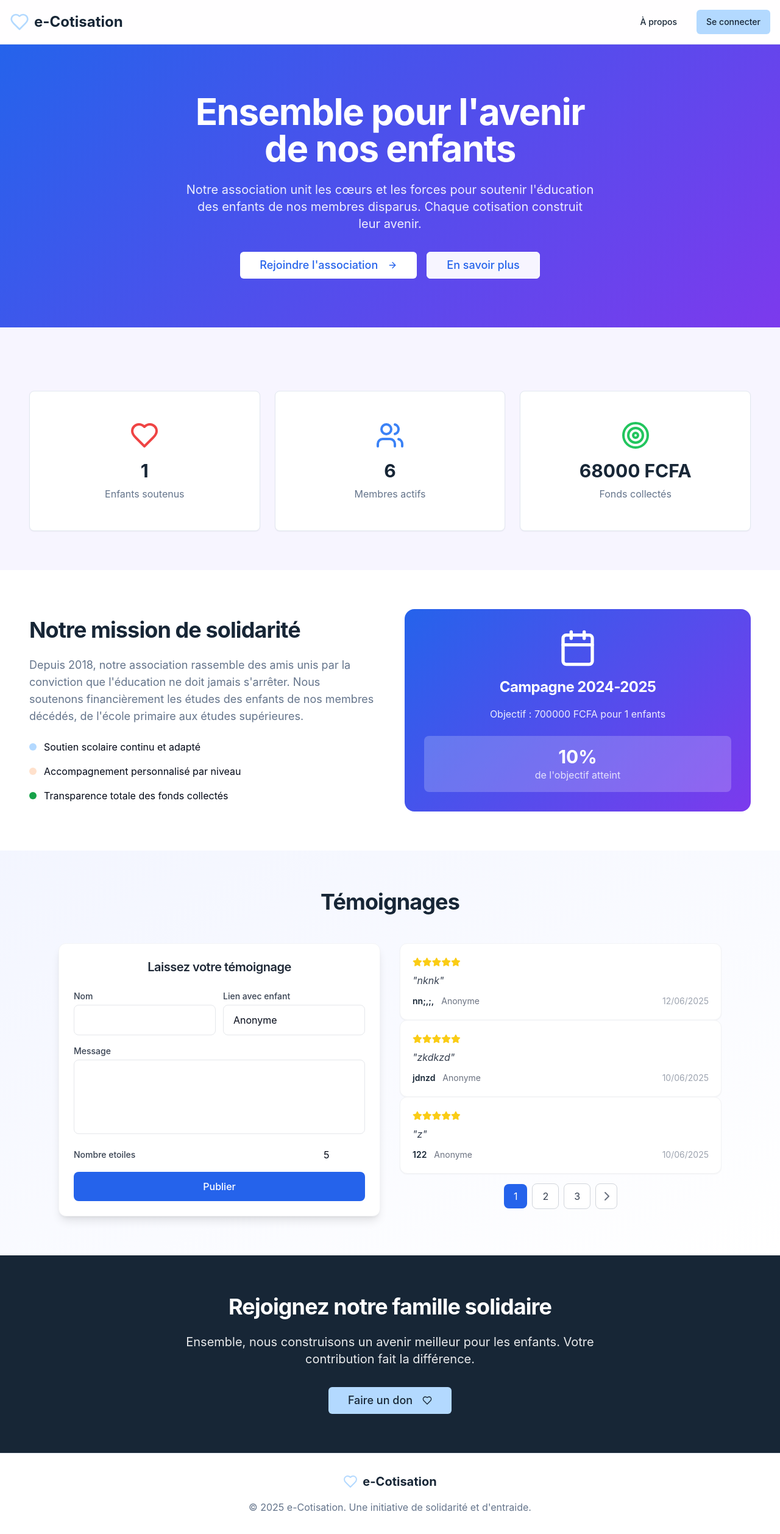
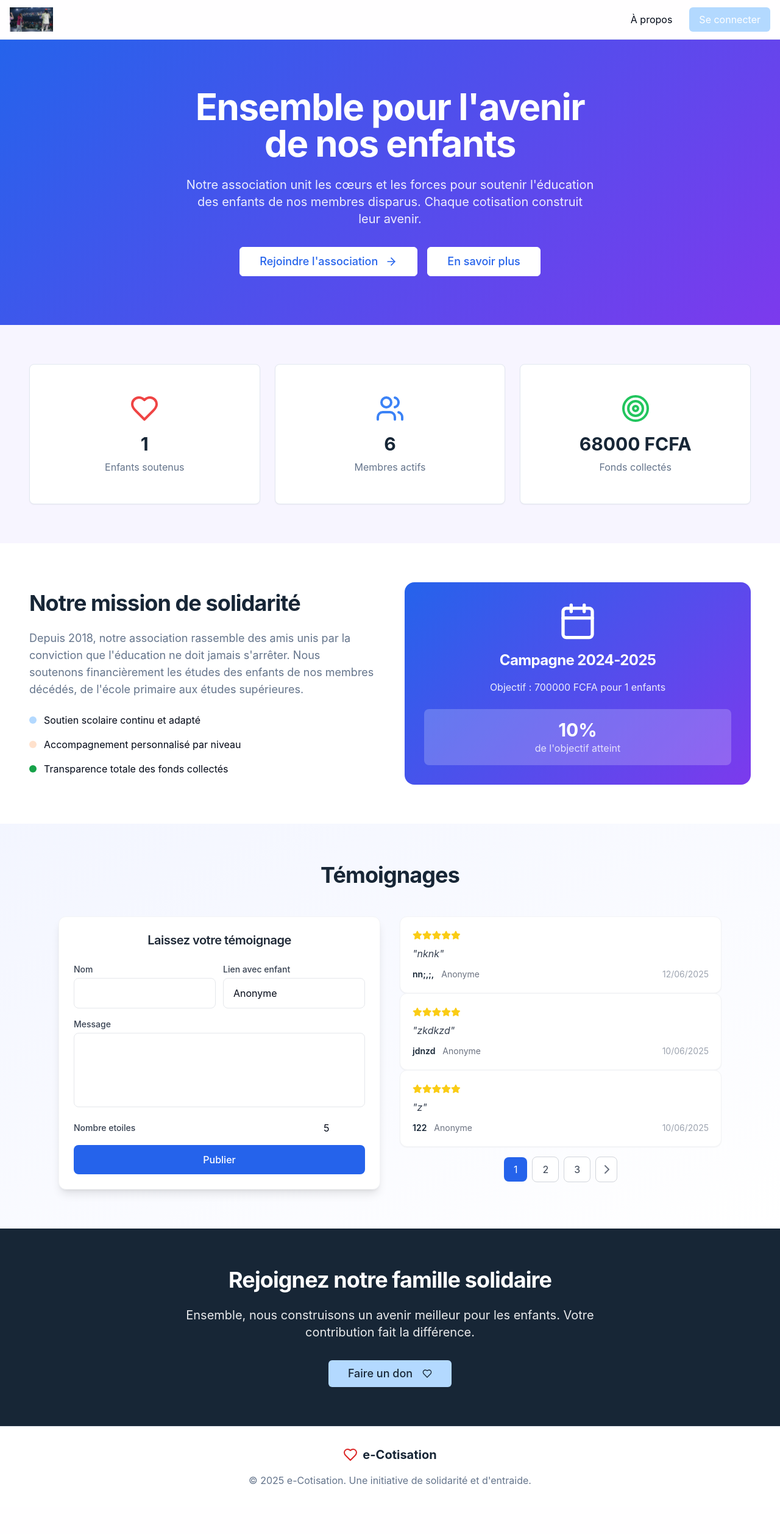
Before and after one commit to charly225/e-cotisation, a Django app: page /accueil/ in a window 1280 px wide. Shown: the whole page at 61% size. After the commit the page ends 2435 px from the top, so only its background shows below. Run offline with Django 5.2, Linux system fonts and the light colour scheme; data comes from the database, SQL or seed files in the repository; both versions use the stored data as it was after the commit; data that the repository does not hold is empty; some libraries are stand-ins or nearby versions.

Commit message:
Modification du projet personnel

```diff
--- a/ecotisation_project/ecotisation_project/urls.py
+++ b/ecotisation_project/ecotisation_project/urls.py
@@ -14,10 +14,16 @@ Including another URLconf
     1. Import the include() function: from django.urls import include, path
     2. Add a URL to urlpatterns:  path('blog/', include('blog.urls'))
 """
+from django.conf import settings
+from django.conf.urls.static import static
 from django.contrib import admin
 from django.urls import path, include
+
 
 urlpatterns = [
     path('admin/', admin.site.urls),
     path('', include('gestion.urls')),
 ]
+
+if settings.DEBUG:
+    urlpatterns += static(settings.MEDIA_URL, document_root=settings.MEDIA_ROOT)
--- /dev/null
+++ b/ecotisation_project/gestion/context_processors.py
@@ -0,0 +1,5 @@
+from .models import Logo
+
+def logo_actif(request):
+    logo = Logo.objects.filter(actif=True).first()
+    return {'logo_actif': logo}
--- a/ecotisation_project/gestion/templates/gestion/index.html
+++ b/ecotisation_project/gestion/templates/gestion/index.html
@@ -54,6 +54,12 @@
         .custom-gradient {
             background: linear-gradient(135deg, #2563eb 0%, #7c3aed 100%);
         }
+        @media (max-width: 400px) {
+          #back-to-top {
+            right: 1rem;
+            bottom: 1rem;
+          }
+        }
     </style>
   </head>
   <header>
@@ -61,44 +67,46 @@
         <ol tabindex="-1" class="fixed top-0 z-[100] flex max-h-screen w-full flex-col-reverse p-4 sm:bottom-0 sm:right-0 sm:top-auto sm:flex-col md:max-w-[420px]"></ol>
       </div>
       <nav class="bg-white/90 backdrop-blur-sm border-b border-border sticky top-0 z-50">
-          <div class="container mx-auto px-4 py-4 flex justify-between items-center">
-            <div class="flex items-center space-x-2">
-              <svg xmlns="http://www.w3.org/2000/svg" width="24" height="24" viewBox="0 0 24 24" fill="none" stroke="currentColor" stroke-width="2" stroke-linecap="round" stroke-linejoin="round" class="lucide lucide-heart w-8 h-8 text-primary">
-                <path d="M19 14c1.49-1.46 3-3.21 3-5.5A5.5 5.5 0 0 0 16.5 3c-1.76 0-3 .5-4.5 2-1.5-1.5-2.74-2-4.5-2A5.5 5.5 0 0 0 2 8.5c0 2.3 1.5 4.05 3 5.5l7 7Z"></path>
-              </svg><span class="text-2xl font-bold text-deep-blue">e-Cotisation</span>
-            </div>
-            <div class="flex space-x-4">
-              <a href="#notre-mission" class="inline-flex items-center justify-center gap-2 whitespace-nowrap rounded-md text-sm font-medium ring-offset-background transition-colors focus-visible:outline-none focus-visible:ring-2 focus-visible:ring-ring focus-visible:ring-offset-2 disabled:pointer-events-none disabled:opacity-50 [&amp;_svg]:pointer-events-none [&amp;_svg]:size-4 [&amp;_svg]:shrink-0 hover:text-accent-foreground h-10 px-4 py-2 text-deep-blue hover:bg-primary/10">
+          <div class="container mx-auto px-4 py-3 flex flex-col sm:flex-row justify-between items-center gap-3 sm:gap-0">
+              <a href="{% url 'accueil' %}" class="flex-shrink-0">
+                  {% if logo_actif %}
+                    <img src="{{ logo_actif.image.url }}" alt="{{ logo_actif.nom }}" class="h-8 sm:h-10 w-auto transition-all duration-300 hover:scale-105">
+                  {% else %}
+                    <img src="{% static 'gestion/assets/logo.svg' %}" alt="logo par défaut" class="h-8 sm:h-10 w-auto">
+                  {% endif %}
+              </a>
+            <div class="w-full sm:w-auto flex items-center justify-end space-x-2 sm:space-x-4">
+              <a href="#notre-mission" class="text-sm sm:text-base px-3 py-2 rounded-md hover:bg-primary/10 transition-colors whitespace-nowrap">
                 À propos
               </a>
               {% if user.is_authenticated and user.membre %}
-                <div class="relative">
+                <div class="relative ml-2 sm:ml-0">
                   <!-- Avatar rond avec initiale -->
-                  <button id="user-menu-btn" class="flex items-center space-x-2 rounded-full bg-primary text-white px-4 py-2 font-medium shadow hover:bg-primary/90 transition">
+                  <button id="user-menu-btn" class="flex items-center justify-center sm:justify-start space-x-1 sm:space-x-2 rounded-full bg-primary text-white px-3 sm:px-4 py-1 sm:py-2 text-sm sm:text-base font-medium shadow hover:bg-primary/90 transition-all">
                     <span class="uppercase">{{ user.membre.prenom|default:user.username|first|upper }}</span>
-                    <svg id="arrow-icon" class="w-4 h-4 transform transition-transform duration-300" fill="none" viewBox="0 0 24 24" stroke="currentColor">
+                    <svg id="arrow-icon" class="w-3 h-3 sm:w-4 sm:h-4 transform transition-transform duration-300" fill="none" viewBox="0 0 24 24" stroke="currentColor">
                       <path stroke-linecap="round" stroke-linejoin="round" stroke-width="2" d="M19 9l-7 7-7-7" />
                     </svg>
                   </button>
 
                   <!-- Dropdown -->
-                  <div id="user-dropdown" class="hidden absolute right-0 mt-2 w-48 bg-white border border-gray-200 rounded-md shadow-lg z-50">
-                    <div class="px-4 py-2 border-b text-sm text-gray-600">
+                  <div id="user-dropdown" class="hidden absolute right-0 mt-1 sm:mt-2 w-40 sm:w-48 bg-white border border-gray-200 rounded-md shadow-lg z-50 overflow-hidden">
+                    <div class="px-3 sm:px-4 py-2 border-b text-xs sm:text-sm text-gray-600 truncate">
                       Bonjour, <strong>{{ user.membre.prenom }}</strong>
                     </div>
-                    <a href="{% url 'dashboard' %}" class="block px-4 py-2 text-sm text-blue-600 hover:bg-gray-100">
+                    <a href="{% url 'dashboard' %}" class="block px-3 sm:px-4 py-2 text-xs sm:text-sm text-blue-600 hover:bg-gray-100 truncate">
                        📊 Tableau de bord
                     </a>
                     <form method="post" action="{% url 'logout' %}">
                       {% csrf_token %}
-                      <button type="submit" class="w-full text-left px-4 py-2 text-sm text-white bg-red-500 hover:bg-red-600 rounded-b-md transition-colors border-t border-gray-100">
+                      <button type="submit" class="w-full text-left px-3 sm:px-4 py-2 text-xs sm:text-sm text-white bg-red-500 hover:bg-red-600 transition-colors border-t border-gray-100">
                         🔓 Se déconnecter
                       </button>
                     </form>
                   </div>
                 </div>
               {% else %}
-                <a href="{% url 'auth' %}" class="inline-flex items-center justify-center gap-2 whitespace-nowrap rounded-md text-sm font-medium ring-offset-background transition-colors focus-visible:outline-none focus-visible:ring-2 focus-visible:ring-ring focus-visible:ring-offset-2 disabled:pointer-events-none disabled:opacity-50 [&amp;_svg]:pointer-events-none [&amp;_svg]:size-4 [&amp;_svg]:shrink-0 bg-primary text-primary-foreground hover:bg-primary/90 h-10 px-4 py-2 button-primary">
+                <a href="{% url 'auth' %}" class="text-sm sm:text-base px-3 sm:px-4 py-2 bg-primary text-white rounded-md hover:bg-primary/90 transition-colors whitespace-nowrap">
                 Se connecter
                 </a>
               {% endif %}
@@ -107,13 +115,13 @@
       </nav>
   </header>
   <body class="min-h-screen bg-soft-white" >
-        <section class="gradient-hero py-20 px-4" style="background: linear-gradient(135deg, #2563eb 0%, #7c3aed 100%);">
+        <section class="gradient-hero py-12 sm:py-20 px-4" style="background: linear-gradient(135deg, #2563eb 0%, #7c3aed 100%);">
           <div class="container mx-auto text-center animate-fade-in">
                 {% if message_accueil %}
-                  <h1 class="text-5xl md:text-6xl font-bold text-white mb-6">
+                  <h1 class="text-3xl sm:text-4xl md:text-5xl lg:text-6xl font-bold text-white mb-4 sm:mb-6">
                     {{ message_accueil.titre }}
                   </h1>
-                  <p class="text-xl text-white/90 mb-8 max-w-2xl text-white mx-auto">
+                  <p class="text-base sm:text-lg md:text-xl text-white/90 mb-6 sm:mb-8 max-w-2xl mx-auto">
                     {{ message_accueil.sous_titre|safe }}
                   </p>
                 {% else %}
@@ -127,22 +135,22 @@
                   </p>
                 {% endif %}
                 <div class="flex flex-col sm:flex-row gap-4 justify-center">
-              <a href="{% url 'auth' %}?tab=register" class="inline-flex items-center justify-center gap-2 whitespace-nowrap font-medium ring-offset-background transition-colors focus-visible:outline-none focus-visible:ring-2 focus-visible:ring-ring focus-visible:ring-offset-2 disabled:pointer-events-none disabled:opacity-50 [&amp;_svg]:pointer-events-none [&amp;_svg]:size-4 [&amp;_svg]:shrink-0 h-11 rounded-md bg-white text-blue-600 hover:bg-white/90 px-8 py-4 text-lg">
+              <a href="{% url 'auth' %}?tab=register" class="inline-flex items-center justify-center gap-2 whitespace-nowrap font-medium transition-colors focus:outline-none focus:ring-2 focus:ring-offset-2 disabled:pointer-events-none disabled:opacity-50 border bg-white hover:bg-white/10 hover:text-white rounded-md border-white text-blue-600 px-4 py-2 sm:px-6 sm:py-3 md:px-8 md:py-4 text-sm sm:text-base md:text-lg h-10 sm:h-11 md:h-12">
                 Rejoindre l'association
-                  <svg xmlns="http://www.w3.org/2000/svg" width="24" height="24" viewBox="0 0 24 24" fill="none" stroke="currentColor" stroke-width="2" stroke-linecap="round" stroke-linejoin="round" class="lucide lucide-arrow-right ml-2 w-5 h-5">
+                  <svg xmlns="http://www.w3.org/2000/svg" width="24" height="24" viewBox="0 0 24 24" fill="none" stroke="currentColor" stroke-width="2" stroke-linecap="round" stroke-linejoin="round" class="w-4 h-4 sm:w-5 sm:h-5 ml-1 inline">
                   <path d="M5 12h14"></path>
                   <path d="m12 5 7 7-7 7"></path>
                 </svg>
               </a>
-              <a href="#notre-mission" class="inline-flex items-center justify-center gap-2 whitespace-nowrap font-medium ring-offset-background transition-colors focus-visible:outline-none focus-visible:ring-2 focus-visible:ring-ring focus-visible:ring-offset-2 disabled:pointer-events-none disabled:opacity-50 [&amp;_svg]:pointer-events-none [&amp;_svg]:size-4 [&amp;_svg]:shrink-0 border bg-background hover:text-accent-foreground h-11 rounded-md border-white text-blue-600 hover:bg-white/10 px-8 py-4 text-lg">
+              <a href="#notre-mission" class="inline-flex items-center justify-center gap-2 whitespace-nowrap font-medium transition-colors focus:outline-none focus:ring-2 focus:ring-offset-2 disabled:pointer-events-none disabled:opacity-50 border bg-white hover:bg-white/10 hover:text-white rounded-md border-white text-blue-600 px-4 py-2 sm:px-6 sm:py-3 md:px-8 md:py-4 text-sm sm:text-base md:text-lg h-10 sm:h-11 md:h-12">
                 En savoir plus
               </a>
             </div>
           </div>
         </section>
-        <section class="py-16 px-4 mt-10">
+        <section class="py-8 sm:py-12 md:py-16 px-4">
           <div class="container mx-auto">
-            <div class="grid md:grid-cols-3 gap-6 animate-slide-up">
+            <div class="grid grid-cols-1 sm:grid-cols-2 lg:grid-cols-3 gap-4 sm:gap-6">
               <div
                 class="rounded-lg border bg-card text-card-foreground shadow-sm stat-card text-center">
                 <div class="p-6 pt-6">
@@ -280,7 +288,7 @@
                 <div class="text-center mb-12">
                     <h2 class="text-4xl font-bold text-deep-blue mb-4">Témoignages</h2>
                 </div>
-                <div class="grid lg:grid-cols-2 gap-8">
+                <div class="grid grid-cols-1 md:grid-cols-2 gap-6 lg:gap-8">
                     <!-- FORMULAIRE COMPACT -->
                     <div class="bg-white p-6 rounded-xl shadow-lg border border-gray-100">
                         <h3 class="text-xl font-semibold text-gray-800 mb-6 text-center">
@@ -289,7 +297,7 @@
                         <form method="post" class="space-y-4">
                             {% csrf_token %}
                             <!-- Nom et Lien côte à côte -->
-                            <div class="grid grid-cols-2 gap-3">
+                            <div class="grid grid-cols-1 sm:grid-cols-2 gap-3">
                                 <div>
                                     <label for="{{ form.nom.id_for_label }}" class="block text-sm font-medium text-gray-700 mb-1">
                                         {{ form.nom.label }}
@@ -635,7 +643,7 @@
                 stroke-width="2"
                 stroke-linecap="round"
                 stroke-linejoin="round"
-                class="lucide lucide-heart w-6 h-6 text-primary"
+                class="lucide lucide-heart w-6 h-6 text-red-600"
               >
                 <path
                   d="M19 14c1.49-1.46 3-3.21 3-5.5A5.5 5.5 0 0 0 16.5 3c-1.76 0-3 .5-4.5 2-1.5-1.5-2.74-2-4.5-2A5.5 5.5 0 0 0 2 8.5c0 2.3 1.5 4.05 3 5.5l7 7Z"
--- a/ecotisation_project/gestion/templates/gestion/paiement.html
+++ b/ecotisation_project/gestion/templates/gestion/paiement.html
@@ -26,13 +26,13 @@
     </div>
   </header>
 
-  <div class="container mx-auto px-4 py-8 max-w-4xl">
+  <div class="container mx-auto px-4 sm:px-6 md:px-8 py-8 max-w-4xl">
     <div id="message-objectif" class="hidden p-4 mb-4 border-l-4 border-yellow-500 bg-yellow-50 text-yellow-800 rounded">
       🎉 L'objectif de la campagne a déjà été atteint, mais chaque contribution supplémentaire permettra d’aider encore plus d’enfants. Merci pour votre générosité 🙏
     </div>
     <form method="post" action="">
       {% csrf_token %}
-      <div class="grid lg:grid-cols-3 gap-8">
+      <div class="grid grid-cols-1 md:grid-cols-2 lg:grid-cols-3 gap-6">
         <div class="lg:col-span-2">
           <div class="rounded-lg border bg-card shadow-sm">
             <div class="p-6">
@@ -86,7 +86,7 @@
         </div>
 
         <!-- Récapitulatif -->
-        <div class="space-y-6">
+        <div class="space-y-6 w-full">
           <div class="rounded-lg border bg-card shadow-sm p-6">
             <h3 class="text-2xl font-semibold text-deep-blue mb-4">Récapitulatif</h3>
             <p class="text-muted-foreground">Montant: <strong id="recap-montant" class="text-deep-blue">0 FCFA</strong></p>
--- a/ecotisation_project/gestion/templates/gestion/partials/historique_paiements.html
+++ b/ecotisation_project/gestion/templates/gestion/partials/historique_paiements.html
@@ -1,8 +1,8 @@
 {% load humanize %}
-<div class="p-6 pt-0 space-y-4">
+<div class="p-4 sm:p-6 pt-0 space-y-4">
   {% if paiements %}
     {% for paiement in paiements %}
-      <div class="p-4 bg-white rounded-lg border text-sm">
+      <div class="p-4 bg-white rounded-lg border text-sm space-y-1 sm:space-y-2 w-full">
         <p><strong>Montant :</strong> {{ paiement.montant|intcomma }} FCFA</p>
         <p><strong>Campagne :</strong>
           {% if paiement.cotisation %}
--- a/ecotisation_project/gestion/templates/gestion/partials/pagination.html
+++ b/ecotisation_project/gestion/templates/gestion/partials/pagination.html
@@ -2,7 +2,7 @@
     <!-- Bouton Précédent -->
     {% if temoignages_page.has_previous %}
     <button data-page="{{ temoignages_page.previous_page_number }}"
-       class="px-3 py-2 rounded-lg bg-white border border-gray-300 text-gray-500 hover:bg-gray-50 transition-colors">
+       class="px-3 py-2 text-sm sm:text-base rounded-lg bg-white border border-gray-300 text-gray-500 hover:bg-gray-50 transition-colors">
         <i class="fas fa-chevron-left"></i>
     </button>
     {% endif %}
@@ -22,7 +22,7 @@
     <!-- Bouton Suivant -->
     {% if temoignages_page.has_next %}
     <button data-page="{{ temoignages_page.next_page_number }}"
-       class="px-3 py-2 rounded-lg bg-white border border-gray-300 text-gray-500 hover:bg-gray-50 transition-colors">
+       class="px-3 py-2 text-sm sm:text-base rounded-lg bg-white border border-gray-300 text-gray-500 hover:bg-gray-50 transition-colors">
         <i class="fas fa-chevron-right"></i>
     </button>
     {% endif %}
--- a/ecotisation_project/gestion/templates/gestion/partials/paiements_valides_par_moi.html
+++ b/ecotisation_project/gestion/templates/gestion/partials/paiements_valides_par_moi.html
@@ -1,5 +1,5 @@
 {% load humanize %}
-<div class="space-y-4 p-4">
+<div class="space-y-4 p-4 sm:p-6">
   <h2 class="text-xl font-semibold text-deep-blue">✅ Paiements validés par vous</h2>
   {% if paiements %}
     {% for paiement in paiements %}
--- a/ecotisation_project/gestion/templates/gestion/partials/testimonials_list.html
+++ b/ecotisation_project/gestion/templates/gestion/partials/testimonials_list.html
@@ -1,5 +1,5 @@
 {% for temoignage in temoignages_page %}
-<div class="bg-white p-5 rounded-xl shadow-sm border border-gray-100 hover:shadow-md transition-shadow">
+<div class="bg-white p-4 sm:p-5 rounded-xl shadow-sm border border-gray-100 hover:shadow-md transition-shadow w-full">
     <div class="flex items-start gap-4">
         <div class="flex-1">
             <!-- Étoiles -->
@@ -17,7 +17,7 @@
             <p class="text-gray-700 mb-3 italic">"{{ temoignage.message }}"</p>
 
             <!-- Auteur -->
-            <div class="flex justify-between items-center text-sm">
+            <div class="flex flex-col sm:flex-row sm:justify-between sm:items-center text-sm gap-2">
                 <div>
                     <span class="font-semibold text-deep-blue">{{ temoignage.nom }}</span>
                     <span class="text-gray-500 ml-2">{{ temoignage.lien_avec_enfant }}</span>
```
Also changed, not shown: ecotisation_project/ecotisation_project/settings.py (+14 -0 lines), ecotisation_project/gestion/admin.py (+12 -1 lines), ecotisation_project/gestion/models.py (+12 -0 lines), ecotisation_project/gestion/templates/gestion/auth.html (+10 -7 lines), ecotisation_project/gestion/templates/gestion/dashboard.html (+15 -10 lines), ecotisation_project/gestion/templates/gestion/partials/campagne_courante.html (+4 -4 lines), ecotisation_project/gestion/templates/gestion/partials/paiements_a_valider.html (+5 -5 lines), ecotisation_project/gestion/templates/gestion/profil.html (+5 -5 lines), ecotisation_project/db.sqlite3, ecotisation_project/gestion/migrations/0010_logo.py (added), ecotisation_project/gestion/static/gestion/assets/logo.svg (added), ecotisation_project/media/logos/Capture_décran_2025-06-08_222818.png (added).
